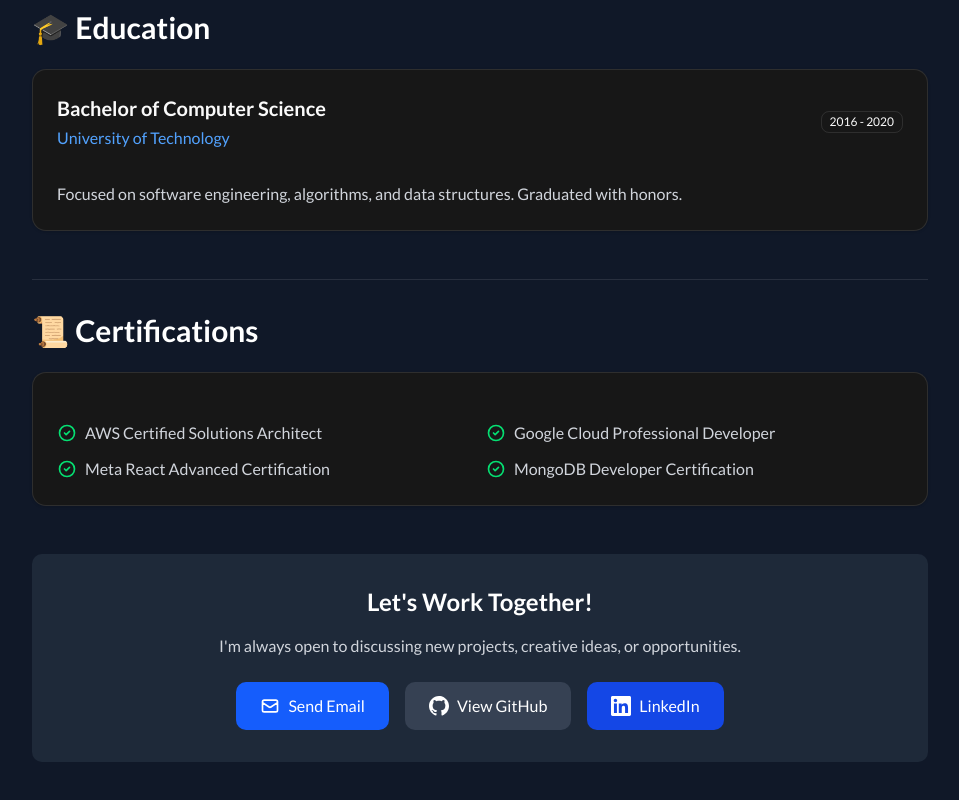
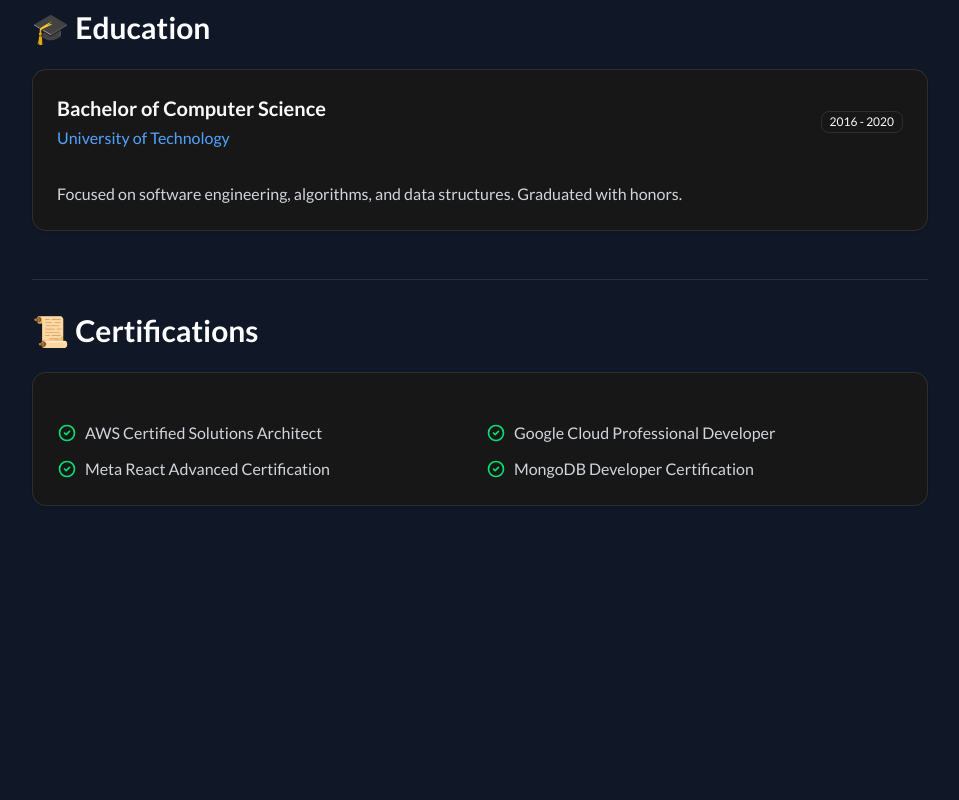
Before and after one commit to diasoy/profile, a Next.js app: page /about in a window 1280 px wide. Shown: the part 1908-2708 px from the top of the page, without its empty margins (320-1279 px from the left). After the commit the page ends 2510 px from the top, so only its background shows below. Built offline with nearby package versions, Linux system fonts and the light colour scheme.

Commit message:
refactor: clean up code formatting and improve navbar link accessibility

```diff
--- a/src/app/about/page.tsx
+++ b/src/app/about/page.tsx
@@ -1,14 +1,12 @@
-import { Badge } from '@/components/ui/badge';
-import { Card, CardContent, CardHeader, CardTitle } from '@/components/ui/card';
-import { Separator } from '@/components/ui/separator';
-import { skills } from '@/data/skills';
-import { education } from '@/data/education';
-import { certifications } from '@/data/certifications';
-import { experience } from '@/data/experience';
-
+import { Badge } from "@/components/ui/badge";
+import { Card, CardContent, CardHeader, CardTitle } from "@/components/ui/card";
+import { Separator } from "@/components/ui/separator";
+import { skills } from "@/data/skills";
+import { education } from "@/data/education";
+import { certifications } from "@/data/certifications";
+import { experience } from "@/data/experience";
 
 export default function AboutPage() {
-
   return (
     <main className="min-h-screen bg-white dark:bg-gray-900">
       <div className="mx-auto max-w-5xl px-4 py-12 sm:px-6 lg:px-8">
@@ -22,14 +20,17 @@
           </p>
           <div className="prose prose-lg dark:prose-invert max-w-none">
             <p className="text-gray-700 dark:text-gray-300 leading-relaxed">
-              Hi! I&apos;m a passionate full-stack developer with over 5 years of experience building
-              web and mobile applications. I specialize in creating scalable, performant, and
-              user-friendly solutions using modern technologies like React, Next.js, Node.js, and TypeScript.
+              Hi! I&apos;m a passionate full-stack developer with over 5 years
+              of experience building web and mobile applications. I specialize
+              in creating scalable, performant, and user-friendly solutions
+              using modern technologies like React, Next.js, Node.js, and
+              TypeScript.
             </p>
             <p className="text-gray-700 dark:text-gray-300 leading-relaxed mt-4">
-              I love turning complex problems into simple, beautiful, and intuitive solutions.
-              When I&apos;m not coding, you can find me exploring new technologies, contributing to
-              open-source projects, or sharing knowledge through blog posts and tutorials.
+              I love turning complex problems into simple, beautiful, and
+              intuitive solutions. When I&apos;m not coding, you can find me
+              exploring new technologies, contributing to open-source projects,
+              or sharing knowledge through blog posts and tutorials.
             </p>
           </div>
         </div>
@@ -109,7 +110,7 @@
         {/* Experience Section */}
         <div className="mb-12">
           <h2 className="text-3xl font-bold text-gray-900 dark:text-white mb-6">
-            💼 Work Experience
+            💼 Experience
           </h2>
           <div className="space-y-6">
             {experience.map((exp, index) => (
@@ -117,7 +118,9 @@
                 <CardHeader>
                   <div className="flex flex-col sm:flex-row sm:items-center sm:justify-between">
                     <div>
-                      <CardTitle className="text-xl mb-1">{exp.position}</CardTitle>
+                      <CardTitle className="text-xl mb-1">
+                        {exp.position}
+                      </CardTitle>
                       <p className="text-blue-600 dark:text-blue-400 font-medium">
                         {exp.company}
                       </p>
@@ -137,7 +140,10 @@
                     </p>
                     <ul className="list-disc list-inside space-y-1">
                       {exp.achievements.map((achievement, i) => (
-                        <li key={i} className="text-gray-700 dark:text-gray-300 text-sm">
+                        <li
+                          key={i}
+                          className="text-gray-700 dark:text-gray-300 text-sm"
+                        >
                           {achievement}
                         </li>
                       ))}
@@ -172,7 +178,9 @@
                 </div>
               </CardHeader>
               <CardContent>
-                <p className="text-gray-700 dark:text-gray-300">{edu.description}</p>
+                <p className="text-gray-700 dark:text-gray-300">
+                  {edu.description}
+                </p>
               </CardContent>
             </Card>
           ))}
@@ -213,54 +221,6 @@
             </CardContent>
           </Card>
         </div>
-
-        {/* Contact CTA */}
-        <div className="text-center py-8 bg-gray-50 dark:bg-gray-800 rounded-lg">
-          <h2 className="text-2xl font-bold text-gray-900 dark:text-white mb-4">
-            Let&apos;s Work Together!
-          </h2>
-          <p className="text-gray-600 dark:text-gray-300 mb-6">
-            I&apos;m always open to discussing new projects, creative ideas, or opportunities.
-          </p>
-          <div className="flex flex-wrap justify-center gap-4">
-            <a
-              href="mailto:your.email@example.com"
-              className="inline-flex items-center gap-2 px-6 py-3 bg-blue-600 hover:bg-blue-700 text-white rounded-lg transition-colors"
-            >
-              <svg className="w-5 h-5" fill="none" stroke="currentColor" viewBox="0 0 24 24">
-                <path
-                  strokeLinecap="round"
-                  strokeLinejoin="round"
-                  strokeWidth={2}
-                  d="M3 8l7.89 5.26a2 2 0 002.22 0L21 8M5 19h14a2 2 0 002-2V7a2 2 0 00-2-2H5a2 2 0 00-2 2v10a2 2 0 002 2z"
-                />
-              </svg>
-              Send Email
-            </a>
-            <a
-              href="https://github.com/yourusername"
-              target="_blank"
-              rel="noopener noreferrer"
-              className="inline-flex items-center gap-2 px-6 py-3 bg-gray-800 hover:bg-gray-900 dark:bg-gray-700 dark:hover:bg-gray-600 text-white rounded-lg transition-colors"
-            >
-              <svg className="w-5 h-5" fill="currentColor" viewBox="0 0 24 24">
-                <path d="M12 0c-6.626 0-12 5.373-12 12 0 5.302 3.438 9.8 8.207 11.387.599.111.793-.261.793-.577v-2.234c-3.338.726-4.033-1.416-4.033-1.416-.546-1.387-1.333-1.756-1.333-1.756-1.089-.745.083-.729.083-.729 1.205.084 1.839 1.237 1.839 1.237 1.07 1.834 2.807 1.304 3.492.997.107-.775.418-1.305.762-1.604-2.665-.305-5.467-1.334-5.467-5.931 0-1.311.469-2.381 1.236-3.221-.124-.303-.535-1.524.117-3.176 0 0 1.008-.322 3.301 1.23.957-.266 1.983-.399 3.003-.404 1.02.005 2.047.138 3.006.404 2.291-1.552 3.297-1.23 3.297-1.23.653 1.653.242 2.874.118 3.176.77.84 1.235 1.911 1.235 3.221 0 4.609-2.807 5.624-5.479 5.921.43.372.823 1.102.823 2.222v3.293c0 .319.192.694.801.576 4.765-1.589 8.199-6.086 8.199-11.386 0-6.627-5.373-12-12-12z" />
-              </svg>
-              View GitHub
-            </a>
-            <a
-              href="https://linkedin.com/in/yourusername"
-              target="_blank"
-              rel="noopener noreferrer"
-              className="inline-flex items-center gap-2 px-6 py-3 bg-blue-700 hover:bg-blue-800 text-white rounded-lg transition-colors"
-            >
-              <svg className="w-5 h-5" fill="currentColor" viewBox="0 0 24 24">
-                <path d="M20.447 20.452h-3.554v-5.569c0-1.328-.027-3.037-1.852-3.037-1.853 0-2.136 1.445-2.136 2.939v5.667H9.351V9h3.414v1.561h.046c.477-.9 1.637-1.85 3.37-1.85 3.601 0 4.267 2.37 4.267 5.455v6.286zM5.337 7.433c-1.144 0-2.063-.926-2.063-2.065 0-1.138.92-2.063 2.063-2.063 1.14 0 2.064.925 2.064 2.063 0 1.139-.925 2.065-2.064 2.065zm1.782 13.019H3.555V9h3.564v11.452zM22.225 0H1.771C.792 0 0 .774 0 1.729v20.542C0 23.227.792 24 1.771 24h20.451C23.2 24 24 23.227 24 22.271V1.729C24 .774 23.2 0 22.222 0h.003z" />
-              </svg>
-              LinkedIn
-            </a>
-          </div>
-        </div>
       </div>
     </main>
   );
--- a/src/app/blog/page.tsx
+++ b/src/app/blog/page.tsx
@@ -72,7 +72,6 @@
                         <Badge variant="outline" className="mb-2">
                           {post.category}
                         </Badge>
-                        <span className="text-yellow-500 text-xl">⭐</span>
                       </div>
                       <CardTitle className="text-xl hover:text-blue-600 dark:hover:text-blue-400 transition-colors">
                         {post.title}
@@ -89,7 +88,6 @@
                       </div>
                       <div className="flex items-center justify-between text-sm text-gray-500 dark:text-gray-400">
                         <span>{formatDate(post.publishedAt)}</span>
-                        <span>{post.readTime}</span>
                       </div>
                     </CardContent>
                   </Card>
@@ -116,9 +114,6 @@
                         <Badge variant="outline">
                           {post.category}
                         </Badge>
-                        {post.featured && (
-                          <span className="text-yellow-500" title="Featured">⭐</span>
-                        )}
                       </div>
                       <CardTitle className="text-2xl mb-2 hover:text-blue-600 dark:hover:text-blue-400 transition-colors">
                         {post.title}
@@ -143,7 +138,6 @@
                       <span>•</span>
                       <span>{formatDate(post.publishedAt)}</span>
                     </div>
-                    <span>{post.readTime}</span>
                   </div>
                 </CardContent>
               </Card>
--- a/src/app/notes/page.tsx
+++ b/src/app/notes/page.tsx
@@ -88,7 +88,7 @@
               {pinnedNotes.map((note) => (
                 <Card
                   key={note.id}
-                  className="hover:shadow-lg transition-shadow duration-200 border-2 border-blue-200 dark:border-blue-800"
+                  className="hover:shadow-lg transition-shadow duration-200 "
                 >
                   <CardHeader>
                     <div className="flex items-start justify-between mb-2">
```
Also changed, not shown: src/app/page.tsx (+29 -22 lines), src/layout/navbar.tsx (+19 -13 lines).
